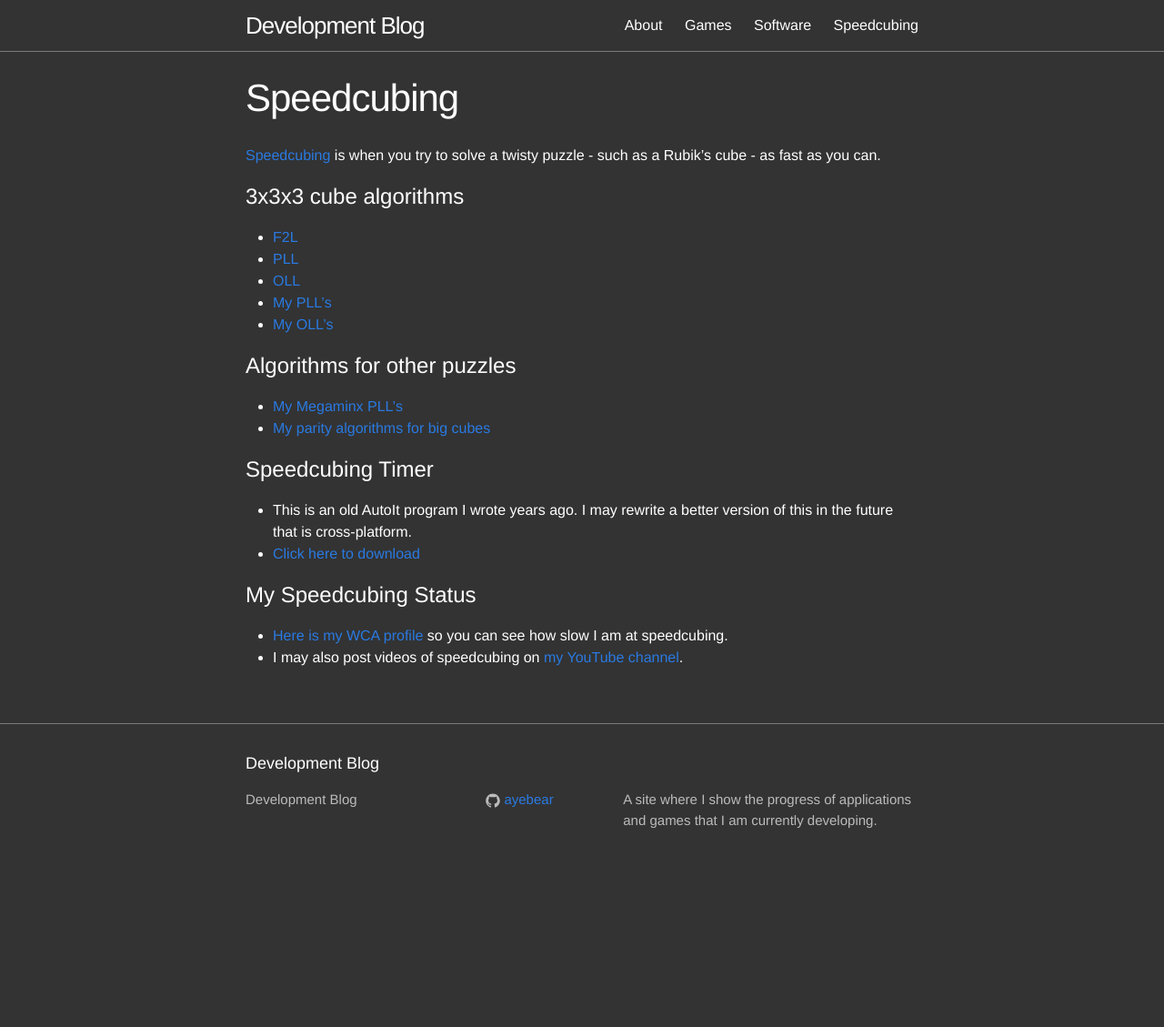
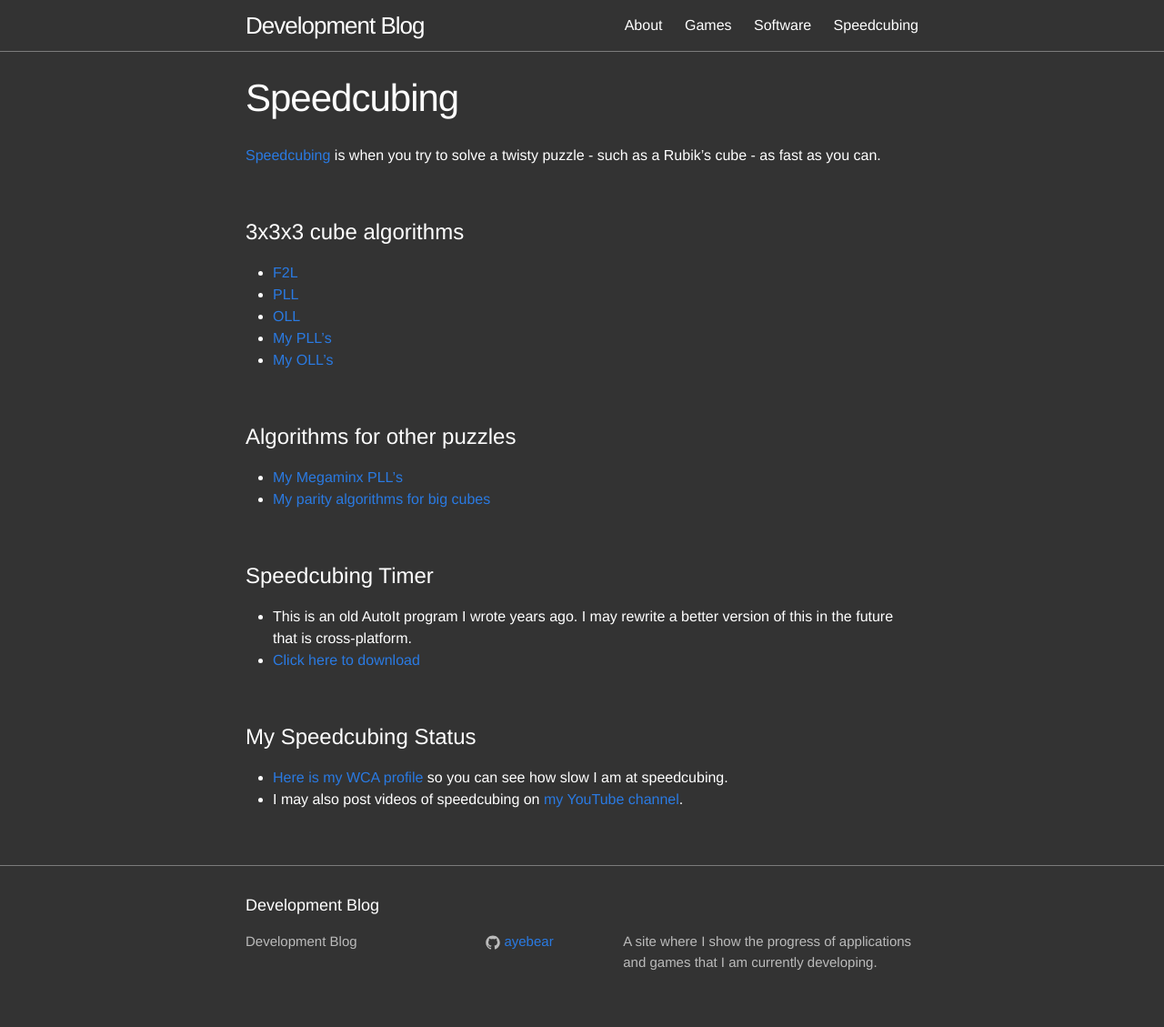
Before and after one commit to ayebear/ayebear-website, a Jekyll site: the page built from speedcuding.md, in a window 1280 px wide. Shown: the whole page at 91% size. Built offline with Jekyll 4.4.1, drawn with Linux system fonts in a browser that asks for light colours; before the commit the page ends 973 px from its top, so only the background shows below that.

Commit message:
Padding on speedcuding page

```diff
--- a/speedcuding.md
+++ b/speedcuding.md
@@ -6,21 +6,33 @@ permalink: /speedcubing/
 
 [Speedcubing](http://en.wikipedia.org/wiki/Speedcubing) is when you try to solve a twisty puzzle - such as a Rubik's cube - as fast as you can.
 
+<br>
+
 # 3x3x3 cube algorithms
-* [F2L](http://speedsolving.com/wiki/index.php/F2L)
-* [PLL](http://speedsolving.com/wiki/index.php/PLL)
-* [OLL](http://speedsolving.com/wiki/index.php/OLL)
-* [My PLL’s](/data/cubing/1-look%20PLL.html)
-* [My OLL’s](/data/cubing/1-look%20OLL.html)
+
+-   [F2L](http://speedsolving.com/wiki/index.php/F2L)
+-   [PLL](http://speedsolving.com/wiki/index.php/PLL)
+-   [OLL](http://speedsolving.com/wiki/index.php/OLL)
+-   [My PLL’s](/data/cubing/1-look%20PLL.html)
+-   [My OLL’s](/data/cubing/1-look%20OLL.html)
+
+<br>
 
 # Algorithms for other puzzles
-* [My Megaminx PLL’s](/data/cubing/Megaminx%20LL%20algs.txt)
-* [My parity algorithms for big cubes](/data/cubing/Parity%20algs.txt)
+
+-   [My Megaminx PLL’s](/data/cubing/Megaminx%20LL%20algs.txt)
+-   [My parity algorithms for big cubes](/data/cubing/Parity%20algs.txt)
+
+<br>
 
 # Speedcubing Timer
-* This is an old AutoIt program I wrote years ago. I may rewrite a better version of this in the future that is cross-platform.
-* [Click here to download](/downloads/speedcubing_timer.zip)
+
+-   This is an old AutoIt program I wrote years ago. I may rewrite a better version of this in the future that is cross-platform.
+-   [Click here to download](/downloads/speedcubing_timer.zip)
+
+<br>
 
 # My Speedcubing Status
-* [Here is my WCA profile](https://www.worldcubeassociation.org/results/p.php?i=2012HEBE01) so you can see how slow I am at speedcubing.
-* I may also post videos of speedcubing on [my YouTube channel](https://www.youtube.com/channel/UCO5dyB7h-s9UU8KYEbv487A).
+
+-   [Here is my WCA profile](https://www.worldcubeassociation.org/results/p.php?i=2012HEBE01) so you can see how slow I am at speedcubing.
+-   I may also post videos of speedcubing on [my YouTube channel](https://www.youtube.com/channel/UCO5dyB7h-s9UU8KYEbv487A).
```
